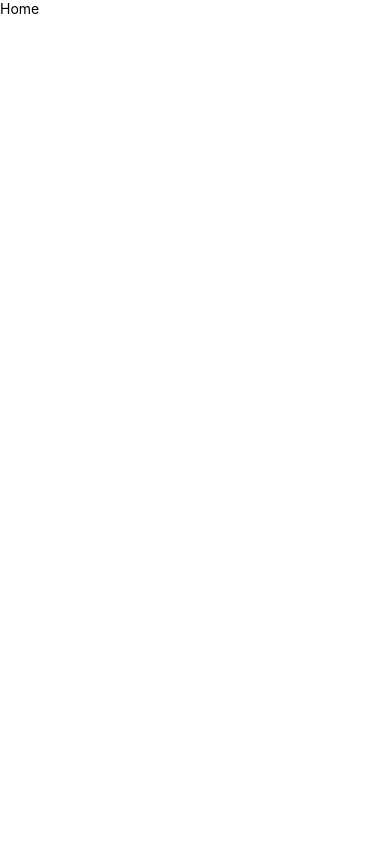
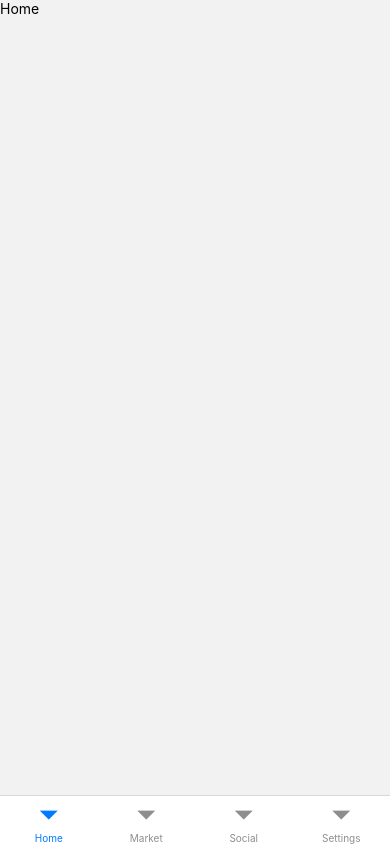
Before and after one commit to TatacoaBitcoin/nostratacoa, a React Native app: screen / in a window 390 px wide. Built offline with nearby package versions, Linux system fonts and the light colour scheme.

Commit message:
added navigation

```diff
--- a/App.tsx
+++ b/App.tsx
@@ -1,13 +1,25 @@
-import {View} from 'react-native';
 import React from 'react';
+import {NavigationContainer} from '@react-navigation/native';
+import {createBottomTabNavigator} from '@react-navigation/bottom-tabs';
 
-import {Home} from './src/screens';
+import {Home, Market, Social, Settings} from './src/screens';
+
+const Tab = createBottomTabNavigator();
 
 const App = () => {
   return (
-    <View>
-      <Home />
-    </View>
+    <NavigationContainer>
+      <Tab.Navigator
+        initialRouteName="Home"
+        screenOptions={{
+          headerShown: false,
+        }}>
+        <Tab.Screen name="Home" component={Home} />
+        <Tab.Screen name="Market" component={Market} />
+        <Tab.Screen name="Social" component={Social} />
+        <Tab.Screen name="Settings" component={Settings} />
+      </Tab.Navigator>
+    </NavigationContainer>
   );
 };
 
```
Also changed, not shown: package.json (+6 -1 lines), 2 other files (tests, documents, lock files or other folders).
